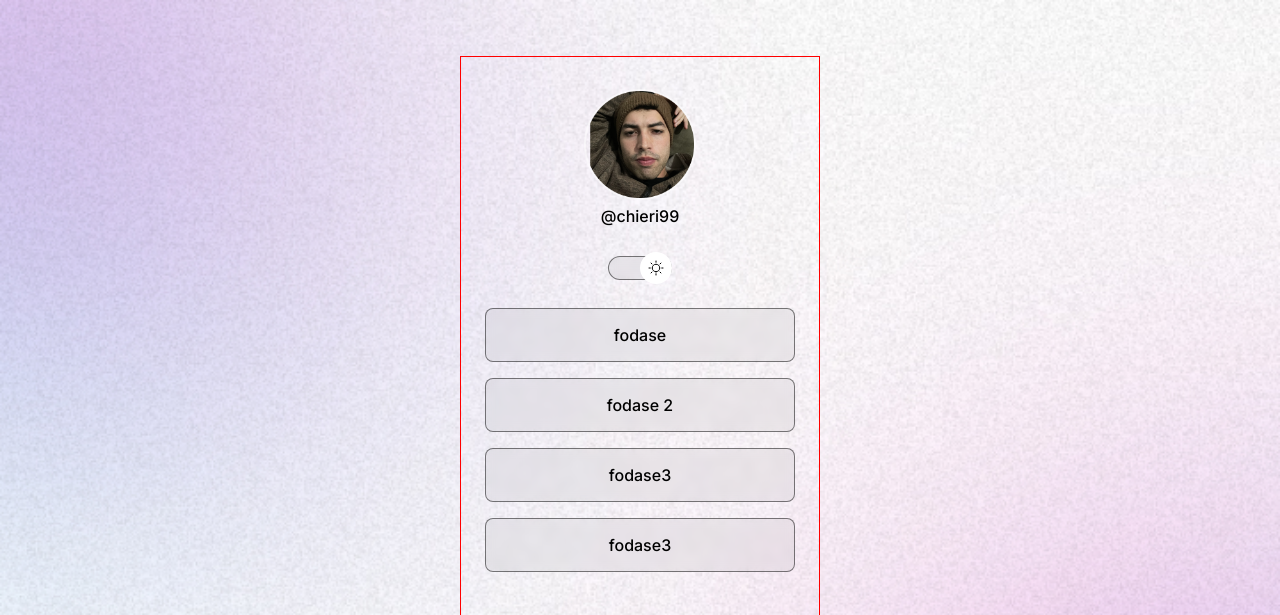
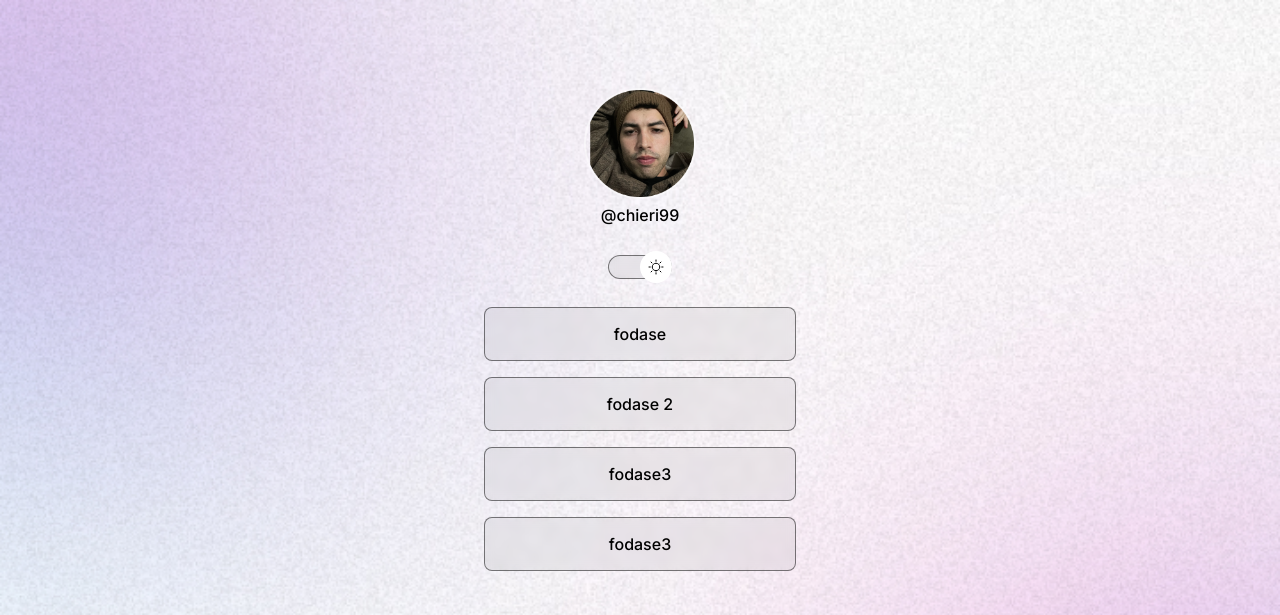
Before and after one commit to chieri99/first-project, a plain HTML site: page index.html in a window 1280 px wide. Shown: the top 615 px of the page. Drawn offline with nearby package versions, Linux system fonts and the light colour scheme.

Commit message:
change pic light mode and remove red border

```diff
--- a/style.css
+++ b/style.css
@@ -41,8 +41,8 @@ body * {
 }
 
 #container{
-    width: 360px;
-    border: 1px solid red;
+    width: 100%;
+    max-width: 360px;
     margin: 56px auto 0px;
     padding: 0 24px;
 
```
Also changed, not shown: assets/avatar-light.png.
